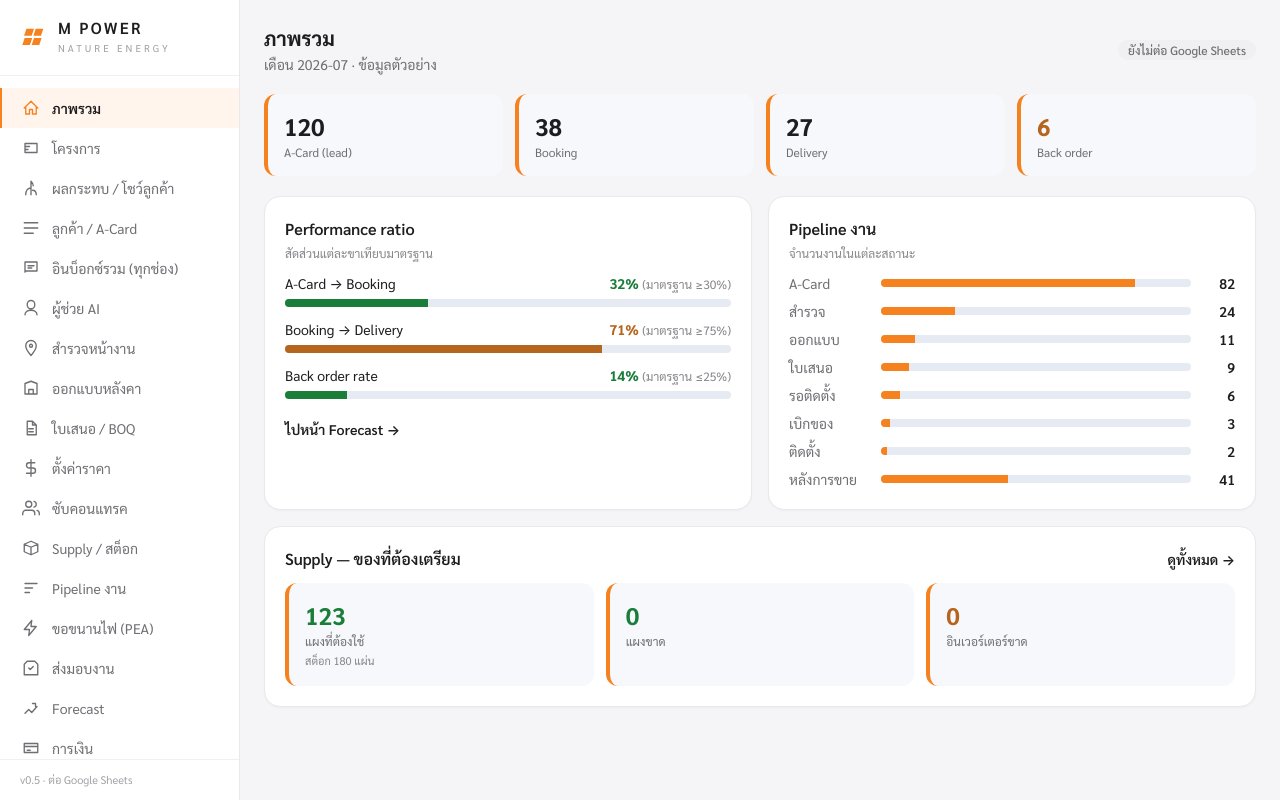
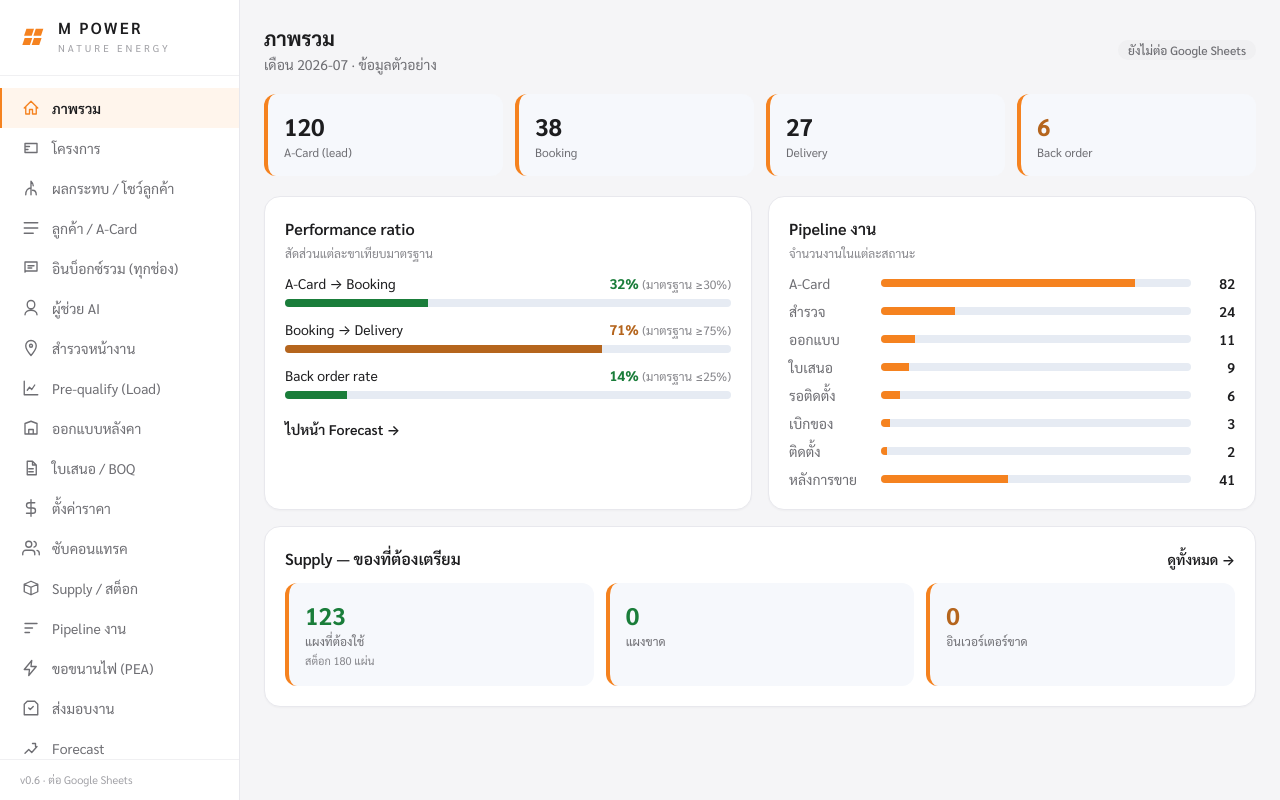
Before and after one commit to MORIZO168/mpower-app, a Next.js app in the folder mpower-app-source-v3/: page / in a window 1280 px wide. Built offline with nearby package versions, Linux system fonts and the light colour scheme.

Commit message:
Update Sidebar.js

```diff
--- a/mpower-app-source-v3/components/Sidebar.js
+++ b/mpower-app-source-v3/components/Sidebar.js
@@ -11,6 +11,7 @@ const NAV = [
   { href: "/inbox", label: "อินบ็อกซ์รวม (ทุกช่อง)", icon: "M4 4h16v12H5.2L4 17.5zM8 9h8M8 12h5" },
   { href: "/assistant", label: "ผู้ช่วย AI", icon: "M12 2a5 5 0 015 5v1a5 5 0 01-10 0V7a5 5 0 015-5zM4 21c0-4 4-6 8-6s8 2 8 6" },
   { href: "/survey", label: "สำรวจหน้างาน", icon: "M12 2C8 2 5 5 5 9c0 5 7 13 7 13s7-8 7-13c0-4-3-7-7-7zM12 11a2 2 0 100-4 2 2 0 000 4z" },
+  { href: "/prequalify", label: "Pre-qualify (Load)", icon: "M3 3v18h18M7 15l3-4 3 3 4-6" },
   { href: "/design", label: "ออกแบบหลังคา", icon: "M4 20V6l8-3 8 3v14M4 20h16M9 20v-6h6v6" },
   { href: "/quote", label: "ใบเสนอ / BOQ", icon: "M7 3h7l5 5v13H7zM14 3v5h5M9 13h6M9 17h6" },
   { href: "/rates", label: "ตั้งค่าราคา", icon: "M12 1v22M17 5H9.5a3.5 3.5 0 000 7h5a3.5 3.5 0 010 7H6" },
@@ -69,7 +70,7 @@ export default function Sidebar() {
       <aside className="hidden md:flex fixed inset-y-0 left-0 w-60 flex-col bg-white border-r border-[#e8e8ed] text-[#1d1d1f]">
         <div className="px-5 py-5 flex items-center gap-2.5 border-b border-[#f0f0f2]"><Brand /></div>
         <nav className="flex-1 py-3 overflow-y-auto"><NavItems path={path} /></nav>
-        <div className="px-5 py-3 border-t border-[#f0f0f2] text-[11px] text-[#a1a1a6]">v0.5 · ต่อ Google Sheets</div>
+        <div className="px-5 py-3 border-t border-[#f0f0f2] text-[11px] text-[#a1a1a6]">v0.6 · ต่อ Google Sheets</div>
       </aside>
 
       {/* Mobile top bar */}
@@ -93,7 +94,7 @@ export default function Sidebar() {
               </button>
             </div>
             <nav className="flex-1 py-3 overflow-y-auto"><NavItems path={path} onNav={() => setOpen(false)} /></nav>
-            <div className="px-5 py-3 border-t border-[#f0f0f2] text-[11px] text-[#a1a1a6]">v0.5 · ต่อ Google Sheets</div>
+            <div className="px-5 py-3 border-t border-[#f0f0f2] text-[11px] text-[#a1a1a6]">v0.6 · ต่อ Google Sheets</div>
           </aside>
         </div>
       )}
```
